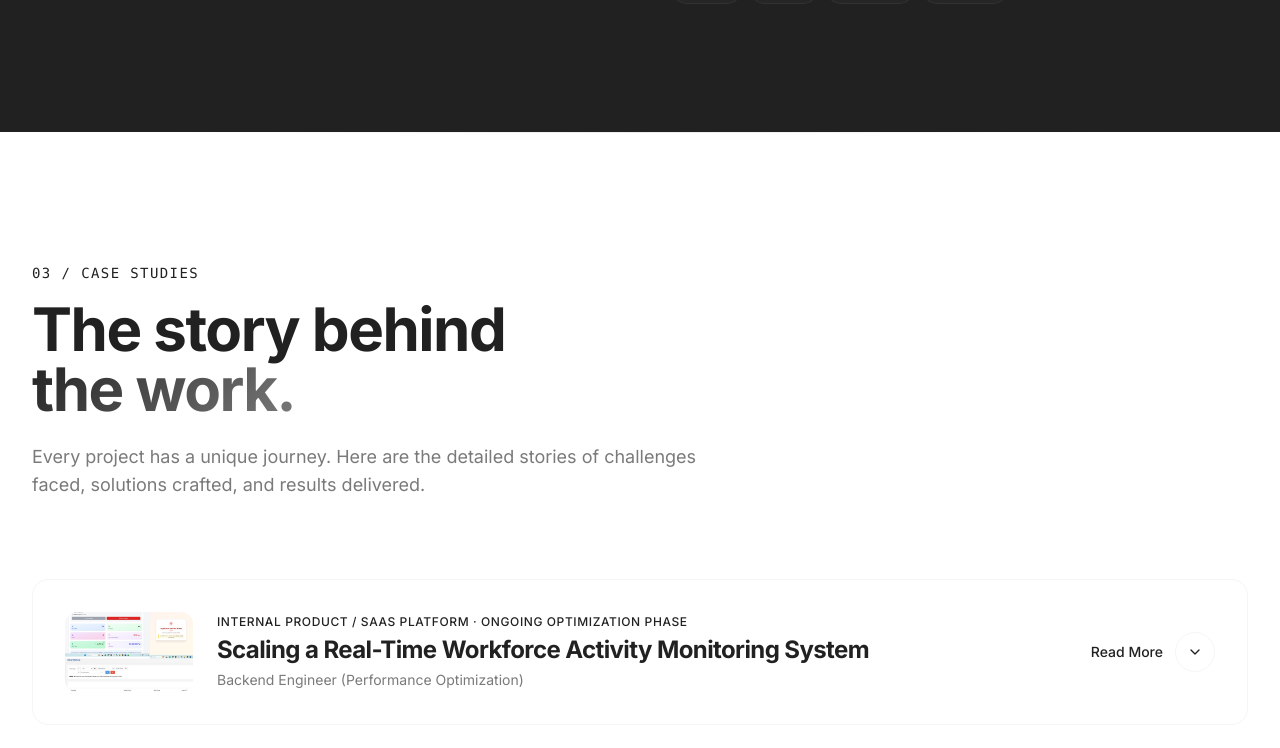
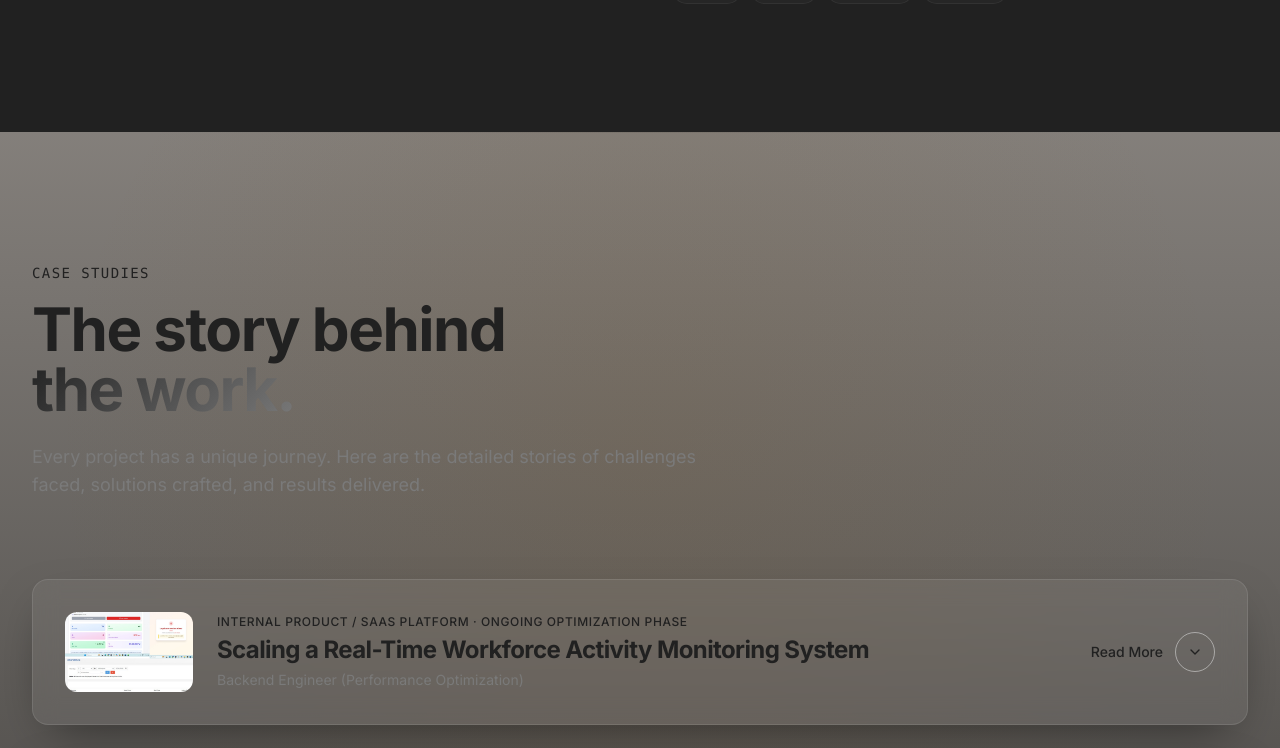
Before and after one commit to Pulakpj9/new-portfolio, a Next.js app: page / in a window 1280 px wide. Shown: the part 5240-5988 px from the top of the page. Built offline with nearby package versions, Linux system fonts and the light colour scheme.

Commit message:
feat: enhance CaseStudiesSection with dynamic theming and background effects

```diff
--- a/components/case-studies-section.tsx
+++ b/components/case-studies-section.tsx
@@ -1,5 +1,7 @@
 "use client";
 
+import { useState, useEffect } from "react";
+import { useTheme } from "next-themes";
 import { useScrollAnimation } from "@/hooks/use-scroll-animation";
 import { cn } from "@/lib/utils";
 import {
@@ -158,12 +160,39 @@ export function CaseStudiesSection({
   setExpandedStudy,
 }: CaseStudiesSectionProps) {
   const { ref: headerRef, isVisible: headerVisible } = useScrollAnimation();
+  const { resolvedTheme } = useTheme();
+  const [isLight, setIsLight] = useState(false);
+  useEffect(() => {
+    setIsLight(resolvedTheme === "light");
+  }, [resolvedTheme]);
+
+  /* Dark theme (locked): Parchment wash + Glass boxes */
+  const PARCHMENT_DARK =
+    "radial-gradient(circle at 50% 30%, rgba(120,90,50,0.18), transparent 60%), linear-gradient(180deg, rgba(30,22,14,0.55) 0%, rgba(10,8,5,0.8) 100%)";
+  const GLASS_DARK =
+    "border-white/10 bg-white/[0.06] shadow-[0_18px_50px_-20px_rgba(0,0,0,0.55)] backdrop-blur-md";
+
+  /* Light theme (locked): Dot Matrix wash + Tint boxes */
+  const DOTMATRIX_LIGHT =
+    "radial-gradient(rgba(15,23,42,0.10) 1px, transparent 1.5px), linear-gradient(180deg, hsl(0 0% 97%) 0%, #ffffff 60%)";
+  const DOTMATRIX_SIZE = "24px 24px, auto";
+  const TINT_LIGHT = "border-primary/15 bg-primary/[0.04]";
+
+  const washImage = isLight ? DOTMATRIX_LIGHT : PARCHMENT_DARK;
+  const washSize = isLight ? DOTMATRIX_SIZE : undefined;
+  const boxFace = isLight ? TINT_LIGHT : GLASS_DARK;
 
   return (
     <section id="case-studies" className="scene-case-study scene-block relative py-32">
       {/* Background accents */}
       <div className="pointer-events-none absolute left-1/2 top-0 h-px w-3/4 -translate-x-1/2 bg-gradient-to-r from-transparent via-border to-transparent" />
       <div className="pointer-events-none absolute right-0 top-1/3 h-96 w-96 rounded-full bg-primary/3 blur-3xl" />
+      {washImage && (
+        <div
+          className="pointer-events-none absolute inset-0"
+          style={{ backgroundImage: washImage, backgroundSize: washSize }}
+        />
+      )}
 
       <div className="mx-auto max-w-7xl px-6 lg:px-8">
         {/* Section header */}
@@ -176,7 +205,7 @@ export function CaseStudiesSection({
                 : "translate-y-4 opacity-0",
             )}
           >
-            03 / Case Studies
+            Case Studies
           </span>
           <h2
             className={cn(
@@ -210,6 +239,7 @@ export function CaseStudiesSection({
               study={study}
               index={i}
               isExpanded={expandedStudy === study.id}
+              face={boxFace}
               onToggle={() =>
                 setExpandedStudy(expandedStudy === study.id ? null : study.id)
               }
@@ -226,11 +256,13 @@ function CaseStudyCard({
   index,
   isExpanded,
   onToggle,
+  face,
 }: {
   study: CaseStudy;
   index: number;
   isExpanded: boolean;
   onToggle: () => void;
+  face?: string;
 }) {
   const { ref, isVisible } = useScrollAnimation();
 
@@ -239,6 +271,7 @@ function CaseStudyCard({
       ref={ref}
       className={cn(
         "group overflow-hidden rounded-2xl border border-border/50 transition-all duration-700",
+        face,
         isExpanded
           ? "border-primary/20 shadow-xl shadow-primary/5"
           : "hover:border-primary/10",
```
